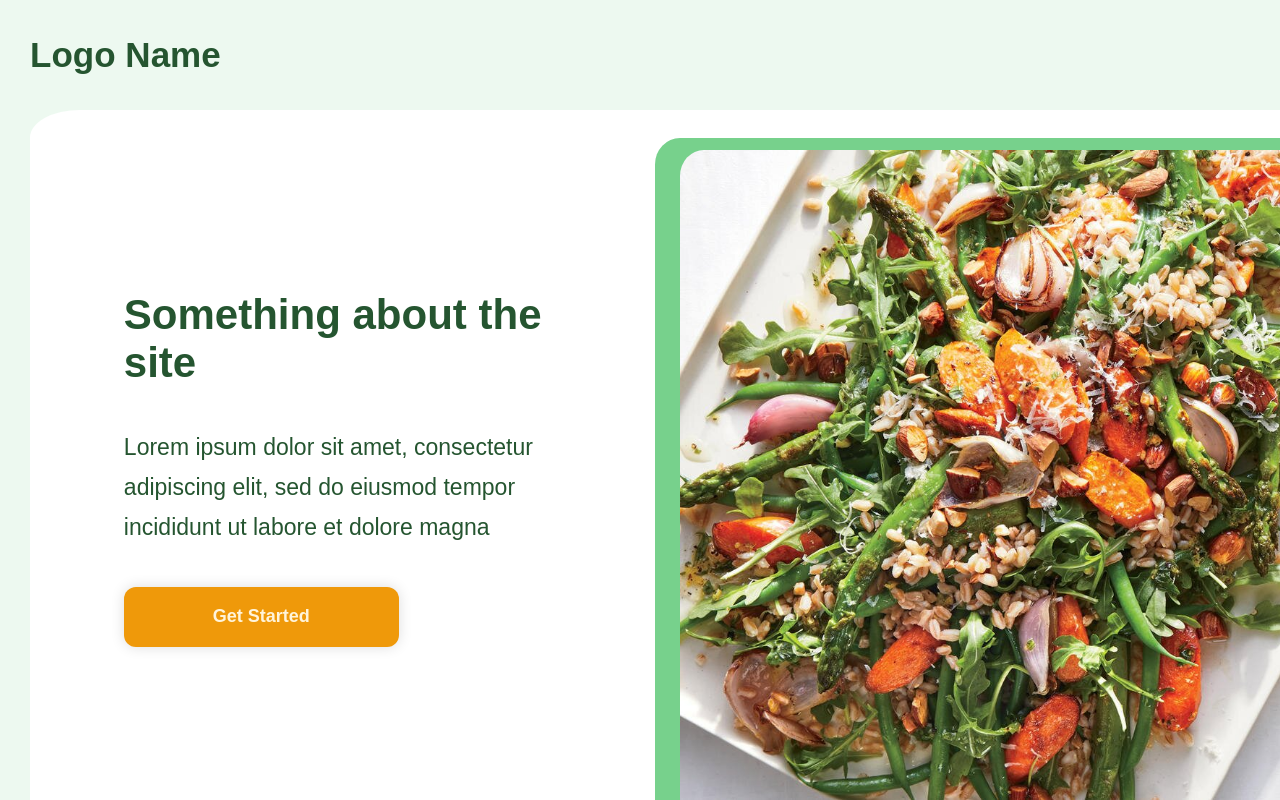
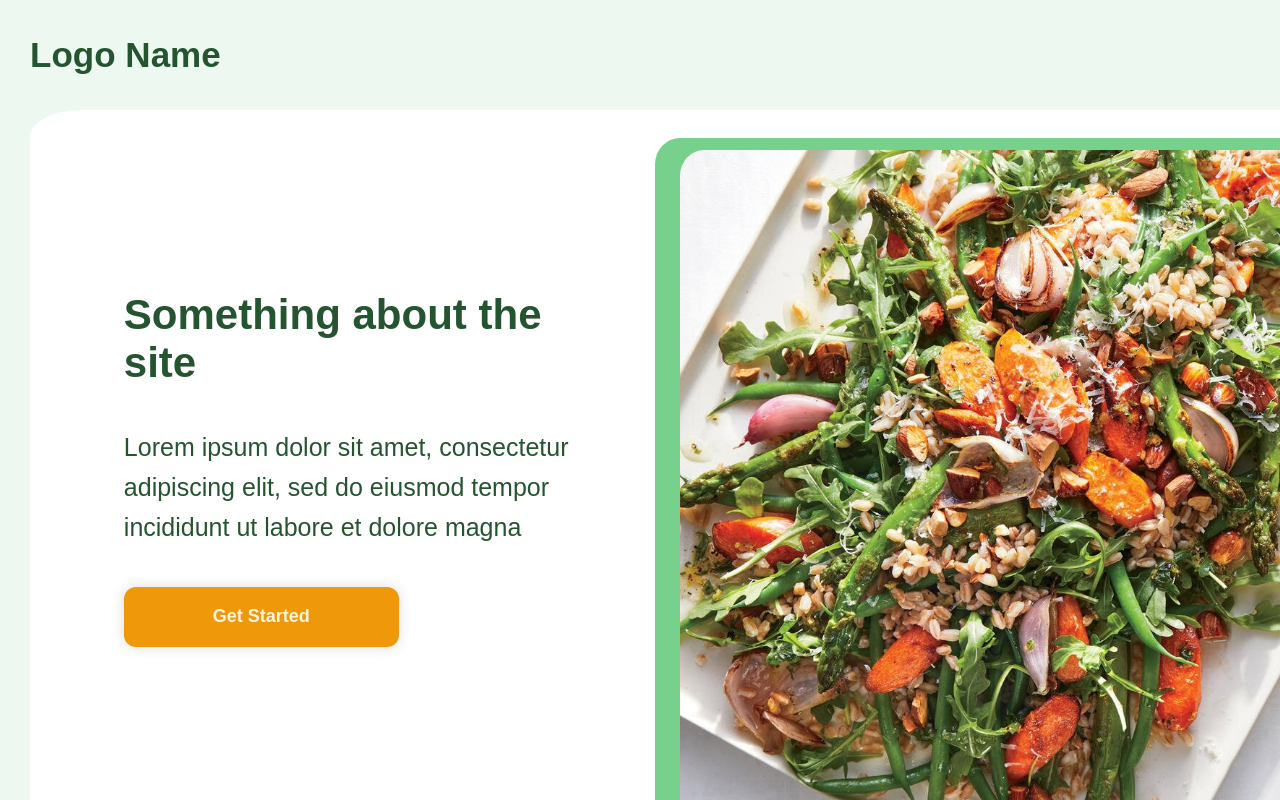
Before and after one commit to Cahill-99/Recipe-App, a React (Create React App) app: page / in a window 1280 px wide. Built offline with nearby package versions, Linux system fonts and the light colour scheme.

Commit message:
font size

```diff
--- a/src/index.css
+++ b/src/index.css
@@ -126,7 +126,7 @@ h3 {
 }
 
 .landing-text {
-  font: 23px Montserrat, sans-serif;
+  font: 25px Montserrat, sans-serif;
   line-height:40px;
   max-width:450px;
   margin:0;
```
